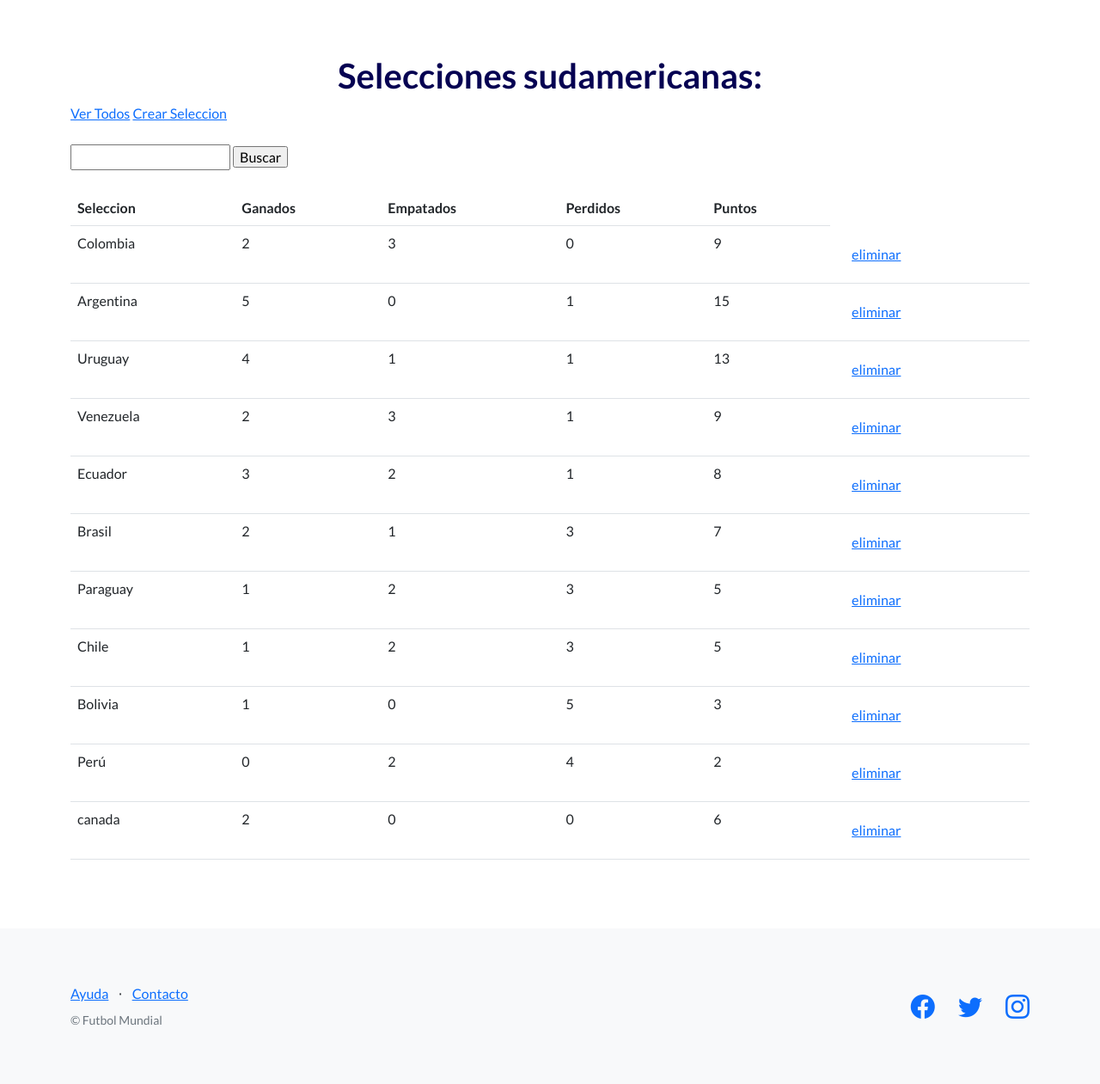
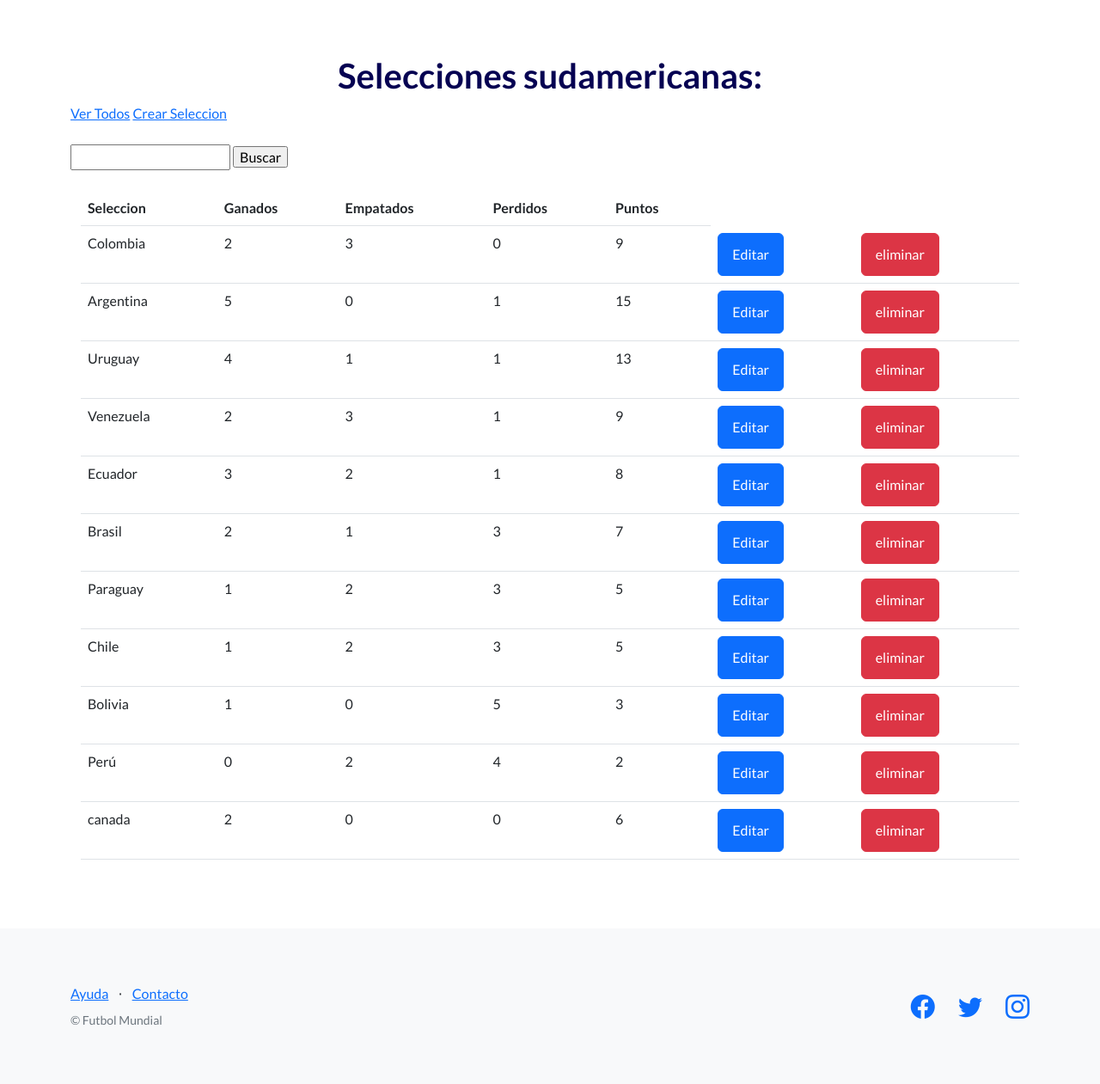
Before and after one commit to Lucasava1983/Futbol-Mundial, a Django app: page /futbol/selecciones/ in a window 1280 px wide. Shown: the part 66-1327 px from the top of the page at 86% size. Run offline with Django 4.2, Linux system fonts and the light colour scheme; data comes from the database, SQL or seed files in the repository; both versions use the stored data as it was after the commit; some libraries are stand-ins or nearby versions.

Commit message:
actualizacion CRUD

```diff
--- a/control/forms.py
+++ b/control/forms.py
@@ -4,7 +4,7 @@ class CrearEquipo(forms.Form):
     campeon = forms.CharField(required=True, max_length=100)
     subcampeon = forms.CharField(required=True, max_length=100)
     año = forms.IntegerField(required=True, max_value=20000)
-    sede = forms.CharField(required=True, max_length=250)
+    estadio = forms.CharField(required=True, max_length=250)
 
 class CrearSeleccion(forms.Form):
     seleccion = forms.CharField(required=True, max_length=100)
--- a/control/templates/control/lista_equipos.html
+++ b/control/templates/control/lista_equipos.html
@@ -39,12 +39,12 @@
       <td>{{ cupo.año }}</td>
       <td>{{ cupo.estadio }}</td>
       <td>
-        <a class="btn btn-link" href="{% url 'editar_equipo' cupo.id %}">Editar</a>
+        <a class="btn btn-primary" href="{% url 'editar_equipo' cupo.id %}">Editar</a>
       </td>
       <td>
         <form action="{% url 'eliminar_equipo' cupo.id %}" method="post">
           {% csrf_token %}
-          <input type="submit" class="btn btn-link" value="eliminar"/>
+          <input type="submit" class="btn btn-danger" value="eliminar"/>
         </form>
       </td>
     </tr>
--- a/control/templates/control/lista_selecciones.html
+++ b/control/templates/control/lista_selecciones.html
@@ -20,6 +20,7 @@
   <input type="submit" value="Buscar">
 </form>
 <br>
+<div class="container">
 <table class="table">
     <tbody>
       <tr>
@@ -37,13 +38,17 @@
         <td>{{ equipo.perdidos }}</td>
         <td>{{ equipo.puntos }}</td>
         <td>
+            <a class="btn btn-primary" href="{% url 'editar_seleccion' equipo.id %}">Editar</a>
+          </td>
+        <td>
             <form action="{% url 'eliminar_seleccion' equipo.id %}" method="post">
               {% csrf_token %}
-              <input type="submit" class="btn btn-link" value="eliminar"/>
+              <input type="submit" class="btn btn-danger" value="eliminar"/>
             </form>
           </td>
       </tr>
     {% endfor %}
     </tbody>
   </table>
+</div>
 {% endblock contenido %}
--- a/control/urls.py
+++ b/control/urls.py
@@ -1,7 +1,7 @@
 from django.urls import path
 from control.views import (
     selecciones, copa, crear_equipo, crear_seleccion, buscar_equipos, buscar_seleccion,
-    eliminar_equipo, eliminar_seleccion, editar_equipo
+    eliminar_equipo, eliminar_seleccion, editar_equipo, editar_seleccion
 )
 urlpatterns = [
     path("selecciones/", selecciones, name="selecciones"),
@@ -13,4 +13,5 @@ urlpatterns = [
     path("eliminar-equipo/<int:id>/", eliminar_equipo, name="eliminar_equipo"),
     path("eliminar-seleccion/<int:id>/", eliminar_seleccion, name="eliminar_seleccion"),
     path("editar-equipo/<int:id>/", editar_equipo, name="editar_equipo"),
+    path("editar-seleccion/<int:id>/", editar_seleccion, name="editar_seleccion"),
 ]
--- a/control/views.py
+++ b/control/views.py
@@ -171,3 +171,35 @@ def editar_equipo(request, id):
         template_name='control/formulario_equipos.html',
         context={'formulario': formulario},
     )
+
+def editar_seleccion(request, id):
+    equipos = Clasificatorias.objects.get(id=id)
+    if request.method == "POST":
+        formulario = CrearSeleccion(request.POST)
+
+        if formulario.is_valid():
+            data = formulario.cleaned_data
+            equipos.seleccion = data['seleccion']
+            equipos.ganados = data['ganados']
+            equipos.empatados = data['empatados']
+            equipos.perdidos = data['perdidos']
+            equipos.puntos = data['puntos']
+            equipos.save()
+
+            url_exitosa = reverse('selecciones')
+            return redirect(url_exitosa)
+    else:
+        inicial = {
+            'seleccion': equipos.seleccion,
+            'ganados': equipos.ganados,
+            'empatados': equipos.empatados,
+            'perdidos': equipos.perdidos,
+            'puntos': equipos.puntos,
+        }
+
+        formulario = CrearSeleccion(initial=inicial)
+    return render(
+        request=request,
+        template_name='control/formulario_selecciones.html',
+        context={'formulario': formulario},
+    )
```
Also changed, not shown: db.sqlite3.
